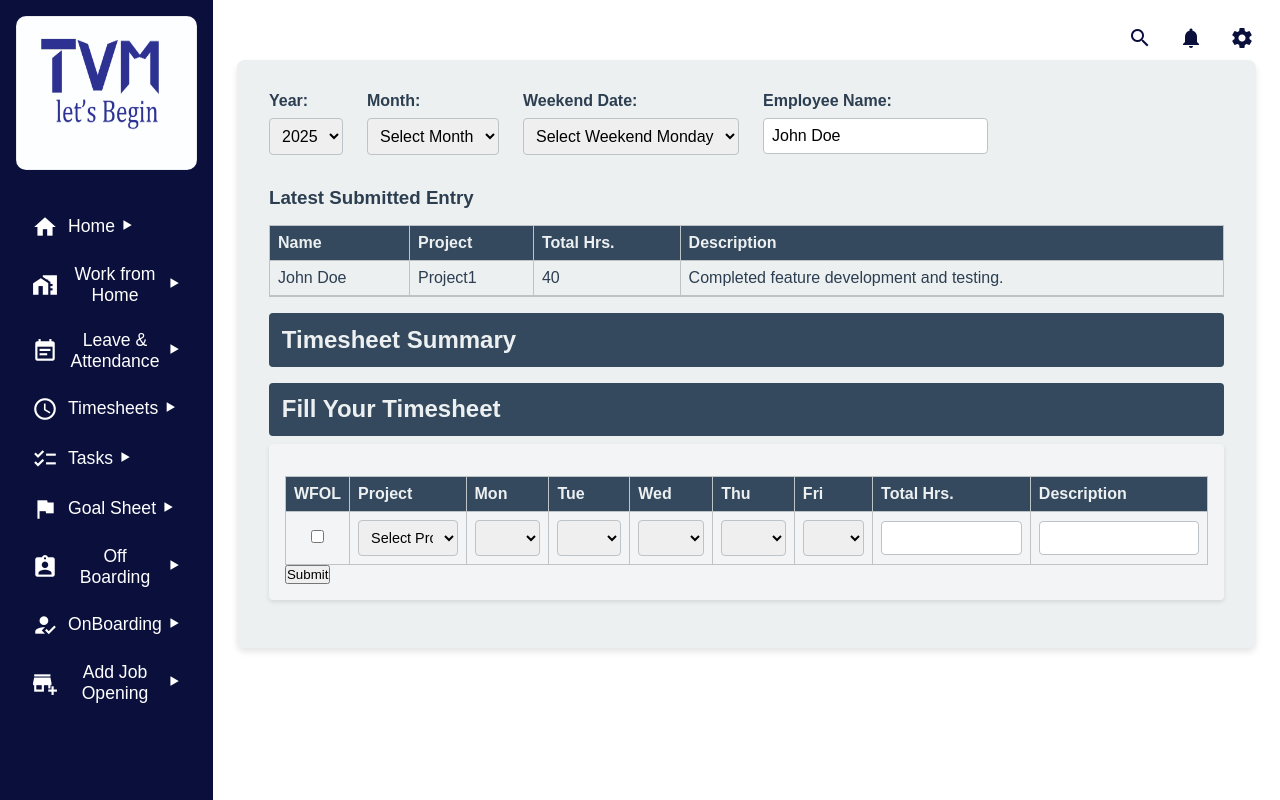
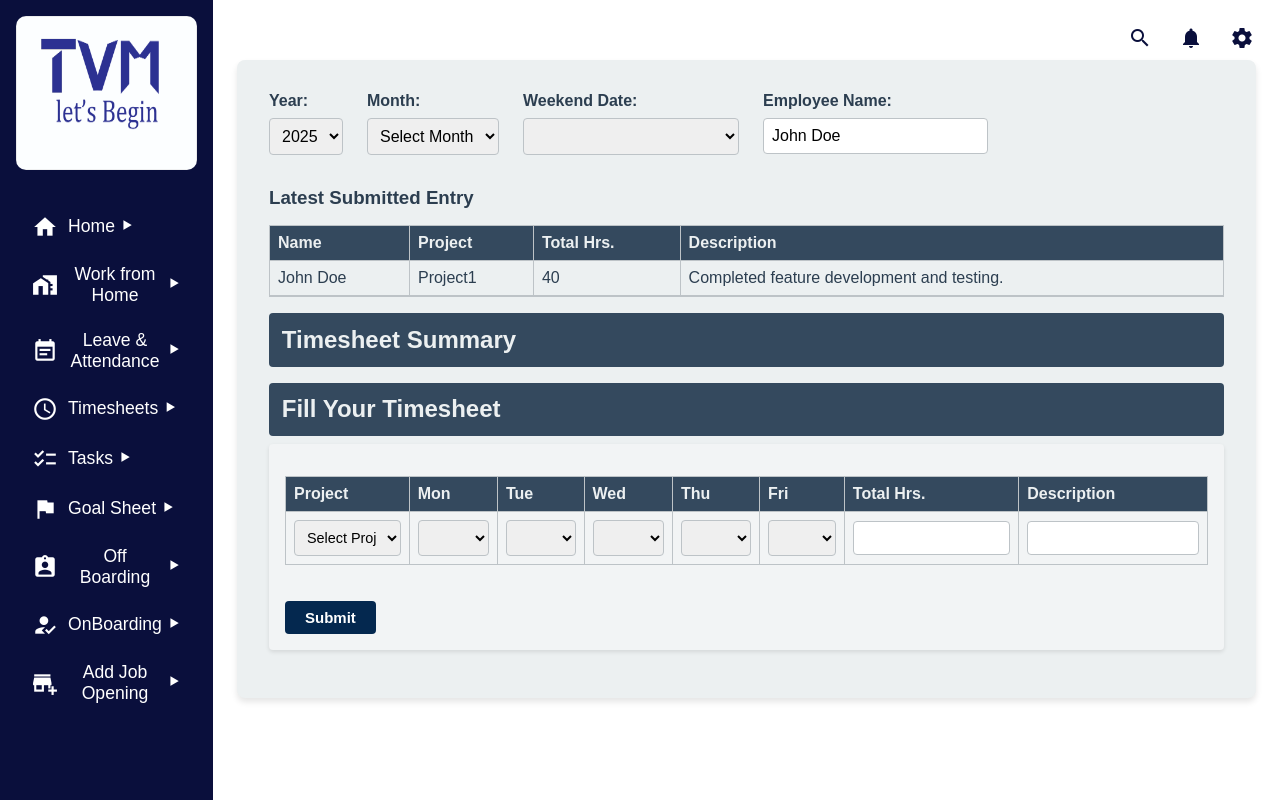
Before and after one commit to tvminfotech1/TVMEMS-UI, an Angular app: page /mainlayout/Timelog in a window 1280 px wide. Both pictures are taken after a click on the element "Fill Your Timesheet". Built offline with nearby package versions, Linux system fonts and the light colour scheme; data requests are answered from the project's data file.

Commit message:
time log changes

```diff
--- a/src/app/components/mainlayout/timelog/timelog.component.css
+++ b/src/app/components/mainlayout/timelog/timelog.component.css
@@ -248,3 +248,29 @@
 .timesheet-classic-container .classic-submit-btn:hover {
   background-color: #16a085;
 }
+
+.submit-btn {
+  background-color: #2e6da4;
+  color: white;
+  border: none;
+  padding: 10px 20px;
+  font-size: 15px;
+  border-radius: 5px;
+  cursor: pointer;
+  transition: background-color 0.3s ease;
+}
+
+.submit-btn {
+  background-color: #04284f;
+  color: white;
+  padding: 8px 20px;
+  border: none;
+  border-radius: 4px;
+  font-weight: bold;
+  cursor: pointer;
+}
+
+.submit-btn:disabled {
+  background-color: #aaa;
+  cursor: not-allowed;
+}
--- a/src/app/components/mainlayout/timelog/timelog.component.html
+++ b/src/app/components/mainlayout/timelog/timelog.component.html
@@ -85,7 +85,6 @@
           <table class="classic-table">
             <thead>
               <tr>
-                <th>WFOL</th>
                 <th>Project</th>
                 <th>Mon</th>
                 <th>Tue</th>
@@ -98,9 +97,6 @@
             </thead>
             <tbody>
               <tr>
-                <td>
-                  <input type="checkbox" name="wfol" [(ngModel)]="timelogEntry.wfol" />
-                </td>
                 <td>
                   <select name="project" [(ngModel)]="timelogEntry.project" required>
                     <option value="" disabled>Select Project</option>
@@ -158,8 +154,8 @@
                 </td>
               </tr>
             </tbody>
-          </table>
-          <button type="submit">Submit</button>
+          </table><br><br>
+          <button type="submit" class="submit-btn" [disabled]="isFutureOrPastDateSelected">Submit</button>
         </form>
       </div>
     </div>
--- a/src/app/components/mainlayout/timelog/timelog.component.ts
+++ b/src/app/components/mainlayout/timelog/timelog.component.ts
@@ -27,11 +27,11 @@ export class TimelogComponent implements OnInit {
   };
 
   timelogEntry: TimelogEntry = this.getEmptyEntry();
-
   timelogSummary: TimelogEntry[] = [];
   latestEntry: TimelogEntry | null = null;
-
   accordionState = [false, false, false];
+  isFutureOrPastDateSelected = false;
+  currentMondayISO = '';
 
   constructor(
     private timelogService: TimelogService,
@@ -45,6 +45,7 @@ export class TimelogComponent implements OnInit {
 
     this.initializeYears();
     this.loadTimelogs();
+    this.setCurrentWeek();
   }
 
   initializeYears(): void {
@@ -52,14 +53,37 @@ export class TimelogComponent implements OnInit {
     this.years = Array.from({ length: 5 }, (_, i) => currentYear + i);
   }
 
+  setCurrentWeek(): void {
+    const today = new Date();
+    const monday = new Date(today);
+    monday.setDate(today.getDate() - today.getDay() + 1);
+    monday.setHours(0, 0, 0, 0);
+    this.currentMondayISO = monday.toISOString().split('T')[0];
+    this.timelog.weekendDate = this.currentMondayISO;
+  }
+
   loadTimelogs(): void {
   this.timelogService.getTimelogs().subscribe(data => {
-      this.timelogSummary = data;
-      if (data.length > 0) {
-        this.latestEntry = data[0];
-      }
+    // Sort by date descending to find the most recent
+    const sorted = [...data].sort((a, b) => {
+      const dateA = new Date(a.weekendDate).getTime();
+      const dateB = new Date(b.weekendDate).getTime();
+      return dateB - dateA;
+    });
+
+    // Get latest for this user
+    const employeeName = this.timelog.employeeName;
+    this.latestEntry = sorted.find(entry => entry.employeeName === employeeName) || null;
+
+    // Exclude latest from the summary
+    this.timelogSummary = sorted.filter(entry =>
+      !(entry.employeeName === this.latestEntry?.employeeName &&
+        entry.project === this.latestEntry?.project &&
+        entry.weekendDate === this.latestEntry?.weekendDate)
+      );
     });
   }
+
 
   onMonthOrYearChange(): void {
     if (this.timelog.month && this.timelog.year) {
@@ -76,10 +100,17 @@ export class TimelogComponent implements OnInit {
 
     while (date.getMonth() === monthIndex) {
       if (date.getDay() === 1) {
-        this.weekendDates.push(date.toISOString().split('T')[0]);
+        const mondayISO = date.toISOString().split('T')[0];
+        this.weekendDates.push(mondayISO);
       }
       date.setDate(date.getDate() + 1);
     }
+  }
+
+  isWeekendDateDisabled(date: string): boolean {
+    const dateObj = new Date(date);
+    const current = new Date(this.currentMondayISO);
+    return dateObj.getTime() !== current.getTime();
   }
 
   onWeekendDateSelect(): void {
@@ -87,6 +118,10 @@ export class TimelogComponent implements OnInit {
       this.timelogEntry.weekendDate = this.timelog.weekendDate;
       this.populateWeekDays(this.timelog.weekendDate);
       this.openFillYourTimelogAccordion();
+
+      const selected = new Date(this.timelog.weekendDate);
+      const current = new Date(this.currentMondayISO);
+      this.isFutureOrPastDateSelected = selected.getTime() !== current.getTime();
     }
   }
 
@@ -120,8 +155,8 @@ export class TimelogComponent implements OnInit {
   }
 
   onSubmit(form: NgForm): void {
-  if (!form.valid) {
-    alert('Please fill all required fields correctly before submitting.');
+    if (!form.valid || this.isFutureOrPastDateSelected) {
+      alert('Cannot submit. Only current week submissions are allowed.');
       return;
     }
 
@@ -133,7 +168,6 @@ export class TimelogComponent implements OnInit {
       weekendDate: this.timelog.weekendDate
     };
 
-  // Ensure unique entry exists
     const alreadySubmitted = this.timelogSummary.some(entry =>
       entry.employeeName === fullEntry.employeeName &&
       entry.weekendDate === fullEntry.weekendDate &&
@@ -148,19 +182,13 @@ export class TimelogComponent implements OnInit {
     this.timelogService.addTimelog(fullEntry).subscribe({
       next: () => {
         alert('Timesheet submitted successfully.');
-
-      // Optional: Instead of pushing manually, reload from backend
         this.loadTimelogs();
-
-      // Set the latest entry for summary display
         this.latestEntry = fullEntry;
 
-      // Reset form fields
         form.resetForm({
           employeeName: this.timelog.employeeName,
           weekendDate: this.timelog.weekendDate,
           project: '',
-        wfol: false,
           hours: {
             Monday: '',
             Tuesday: '',
@@ -183,12 +211,10 @@ export class TimelogComponent implements OnInit {
     });
   }
 
-
   private getEmptyEntry(): TimelogEntry {
     return {
       employeeName: '',
       project: '',
-      wfol: false,
       hours: {
         Monday: '',
         Tuesday: '',
--- a/src/app/components/mainlayout/timelog/timelog.service.ts
+++ b/src/app/components/mainlayout/timelog/timelog.service.ts
@@ -5,7 +5,6 @@ import { Observable } from 'rxjs';
 export interface TimelogEntry {
   employeeName: string;
   project: string;
-  wfol: boolean;
   hours: {
     Monday: string;
     Tuesday: string;
```
Lines whose indentation alone changed are shown as unchanged.
